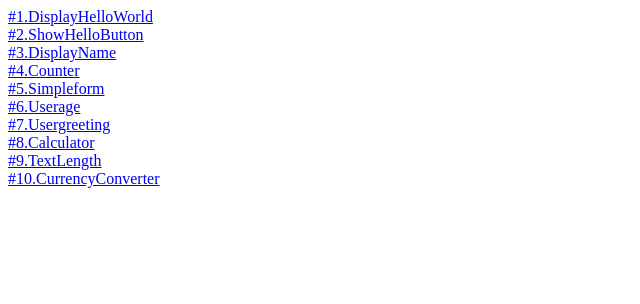
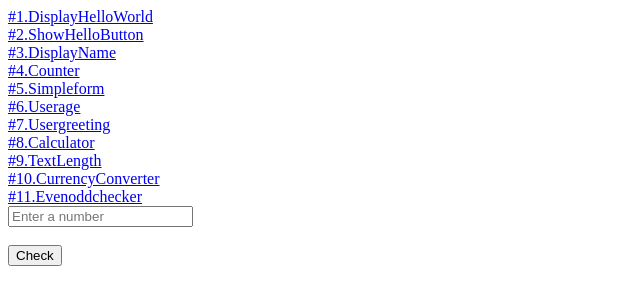
Before and after one commit to Xavierbaliw/ACTIVITY-8-Angular-Components, an Angular app: page /evenoddchecker in a window 1280 px wide. Before the commit this address led to /. Shown: the top 304 px of the page, without its empty margins (0-640 px from the left). Built offline with nearby package versions, Linux system fonts and the light colour scheme.

Commit message:
11TH COMMIT - ADD evenoddchecker

```diff
--- a/src/app/app.component.html
+++ b/src/app/app.component.html
@@ -18,6 +18,8 @@
 <br>
 <a routerLink="currencyconverter">#10.CurrencyConverter</a>
 <br>
+<a routerLink="evenoddchecker">#11.Evenoddchecker</a>
+<br>
 
 
 
--- a/src/app/app.module.ts
+++ b/src/app/app.module.ts
@@ -16,6 +16,7 @@ import {UsergreetingComponent} from "./component/usergreeting/usergreeting.compo
 import {CalculatorComponent} from "./component/calculator/calculator.component";
 import {TextlengthComponent} from "./component/textlength/textlength.component";
 import {CurrencyconverterComponent} from "./component/currencyconverter/currencyconverter.component";
+import {EvenoddcheckerComponent} from "./component/evenoddchecker/evenoddchecker.component";
 
 
 const routes: Routes = [
@@ -29,6 +30,7 @@ const routes: Routes = [
   {path: 'calculator', component: CalculatorComponent},
   {path: 'textlength', component: TextlengthComponent},
   {path: 'currencyconverter', component: CurrencyconverterComponent},
+  {path: 'evenoddchecker', component: EvenoddcheckerComponent},
 
 
 
@@ -56,6 +58,7 @@ const routes: Routes = [
     CalculatorComponent,
     TextlengthComponent,
     CurrencyconverterComponent,
+    EvenoddcheckerComponent,
   ],
 
   providers:[
--- /dev/null
+++ b/src/app/component/evenoddchecker/evenoddchecker.component.html
@@ -0,0 +1,7 @@
+<input type="number" [(ngModel)]="number" placeholder="Enter a number">
+<br><br>
+
+<button (click)="checkEvenOrOdd()">Check</button>
+<br><br>
+
+<h2>{{ result }}</h2>
--- /dev/null
+++ b/src/app/component/evenoddchecker/evenoddchecker.component.ts
@@ -0,0 +1,24 @@
+import { Component } from '@angular/core';
+
+@Component({
+  selector: 'app-evenoddchecker',
+  templateUrl: './evenoddchecker.component.html',
+  styleUrl: './evenoddchecker.component.css'
+})
+export class EvenoddcheckerComponent {
+  number: number | null = null;
+  result: string | null = null;
+
+  checkEvenOrOdd() {
+    if (this.number !== null) {
+      if (this.number % 2 === 0) {
+        this.result = 'EVEN';
+      } else {
+        this.result = 'ODD';
+      }
+    } else {
+      this.result = 'Please enter a number.';
+    }
+  }
+
+}
```
Also changed, not shown: src/app/component/evenoddchecker/evenoddchecker.component.css (added), 1 other file (tests, documents, lock files or other folders).
